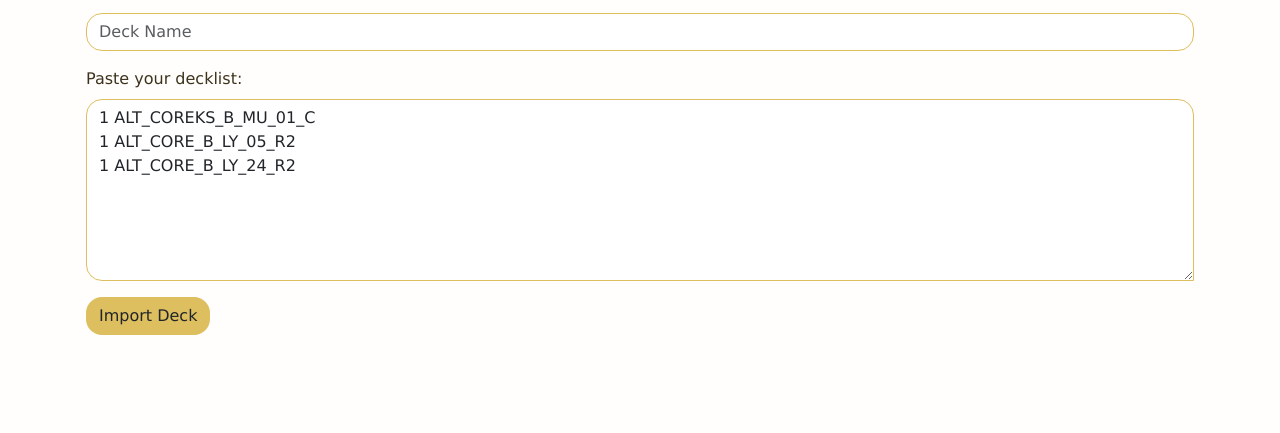
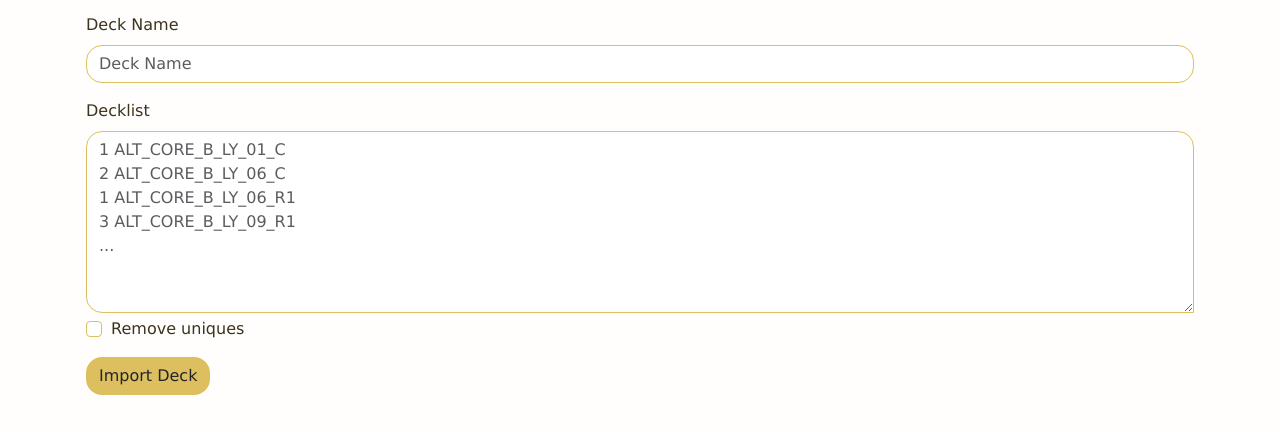
Before and after one commit to Ajordat/alteredbuilder-extension, a website built with webpack: page src/popup.html in a window 1280 px wide. Shown: the part 67-500 px from the top of the page. Built offline with nearby package versions, Linux system fonts and the light colour scheme; no server answers.

Commit message:
Added checkbox to filter out uniques

```diff
--- a/src/popup.html
+++ b/src/popup.html
@@ -19,19 +19,22 @@
             </div>
             <div id="main-container">
                 <div class="mt-3">
-                    <input id="deck-name" type="text" class="form-control mb-2" aria-describedby="deck-name-validation"
-                        aria-label="Name of the deck" placeholder="Deck Name" required>
+                    <label class="form-label" for="deck-name">Deck Name</label>
+                    <input id="deck-name" type="text" class="form-control mb-2" aria-describedby="deck-name-validation" aria-label="Name of the deck" placeholder="Deck Name" required>
                     <div id="deck-name-validation" class="invalid-feedback ms-5">
                         Please write a name.
                     </div>
                 </div>
                 <div class="mt-3">
-                    <label class="form-label" for="decklist-text">Paste your decklist:</label>
-                    <textarea id="decklist-text" class="form-control" rows="7" aria-describedby="decklist-text-validation"
-                        placeholder="1 ALT_CORE_B_LY_01_C&#10;2 ALT_CORE_B_LY_06_C&#10;1 ALT_CORE_B_LY_06_R1&#10;3 ALT_CORE_B_LY_09_R1&#10;...">1 ALT_COREKS_B_MU_01_C&#10;1 ALT_CORE_B_LY_05_R2&#10;1 ALT_CORE_B_LY_24_R2</textarea>
+                    <label class="form-label" for="decklist-text">Decklist</label>
+                    <textarea id="decklist-text" class="form-control" rows="7" aria-describedby="decklist-text-validation" placeholder="1 ALT_CORE_B_LY_01_C&#10;2 ALT_CORE_B_LY_06_C&#10;1 ALT_CORE_B_LY_06_R1&#10;3 ALT_CORE_B_LY_09_R1&#10;..."></textarea>
                     <div id="decklist-text-validation" class="invalid-feedback ms-5">
                         Please paste a decklist.
                     </div>
+                </div>
+                <div class="mt-1">
+                    <input class="form-check-input me-1" type="checkbox" id="remove-uniques">
+                    <label class="form-check-label user-select-none" for="remove-uniques">Remove uniques</label>
                 </div>
                 <a id="import-button" class="btn mt-3">Import Deck</a>
             </div>
--- a/src/popup.js
+++ b/src/popup.js
@@ -34,6 +34,7 @@ document.addEventListener("DOMContentLoaded", async () => {
     importButton.addEventListener("click", async () => {
         const deckNameEl = document.getElementById("deck-name");
         const decklistEl = document.getElementById("decklist-text");
+        const removeUniquesEl = document.getElementById("remove-uniques");
         let isInvalid = false;
 
         let decklist = decklistEl.value.trim();
@@ -62,7 +63,7 @@ document.addEventListener("DOMContentLoaded", async () => {
         }
 
         browser.runtime.sendMessage({
-            action: 'importDeck', decklist: decklist, deckName: deckName
+            action: 'importDeck', decklist: decklist, deckName: deckName, actions: {removeUniques: removeUniquesEl.checked }
         }).then(response => {
             if (response.success === true) {
                 chrome.tabs.create({ url: response.url });
--- a/src/styles.css
+++ b/src/styles.css
@@ -21,6 +21,15 @@ body {
 textarea.form-control {
     border-bottom-right-radius: 0;
 }
+input.form-check-input {
+    border: var(--bs-border-width) solid var(--cta-border-color);
+    color: var(--bg-color);
+}
+input.form-check-input:checked {
+    background-color: var(--cta-border-color);
+    border-color: var(--cta-border-color);
+}
+
 
 a.btn {
     border-radius: var(--cta-border-radius);
```
Also changed, not shown: src/background.js (+10 -6 lines).
